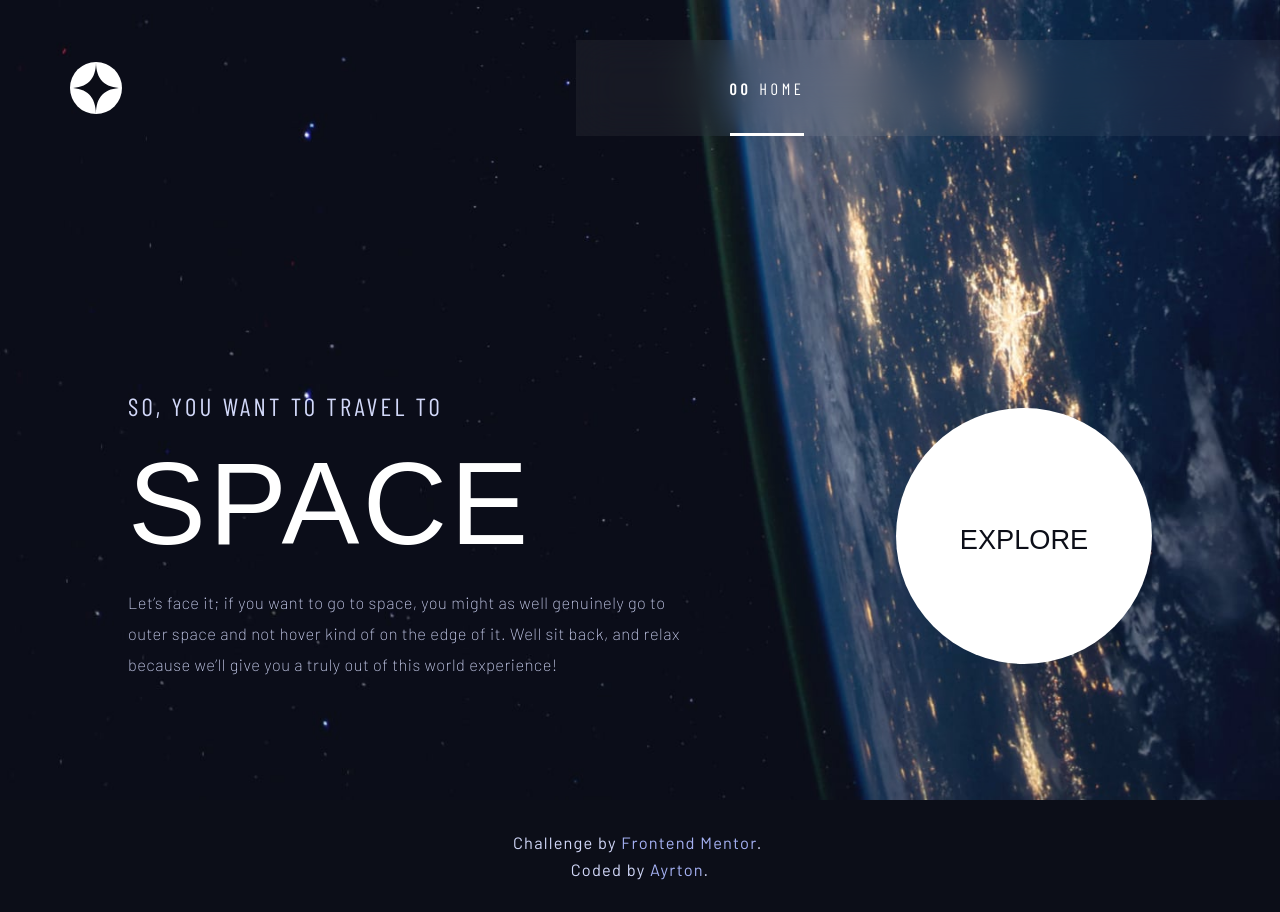
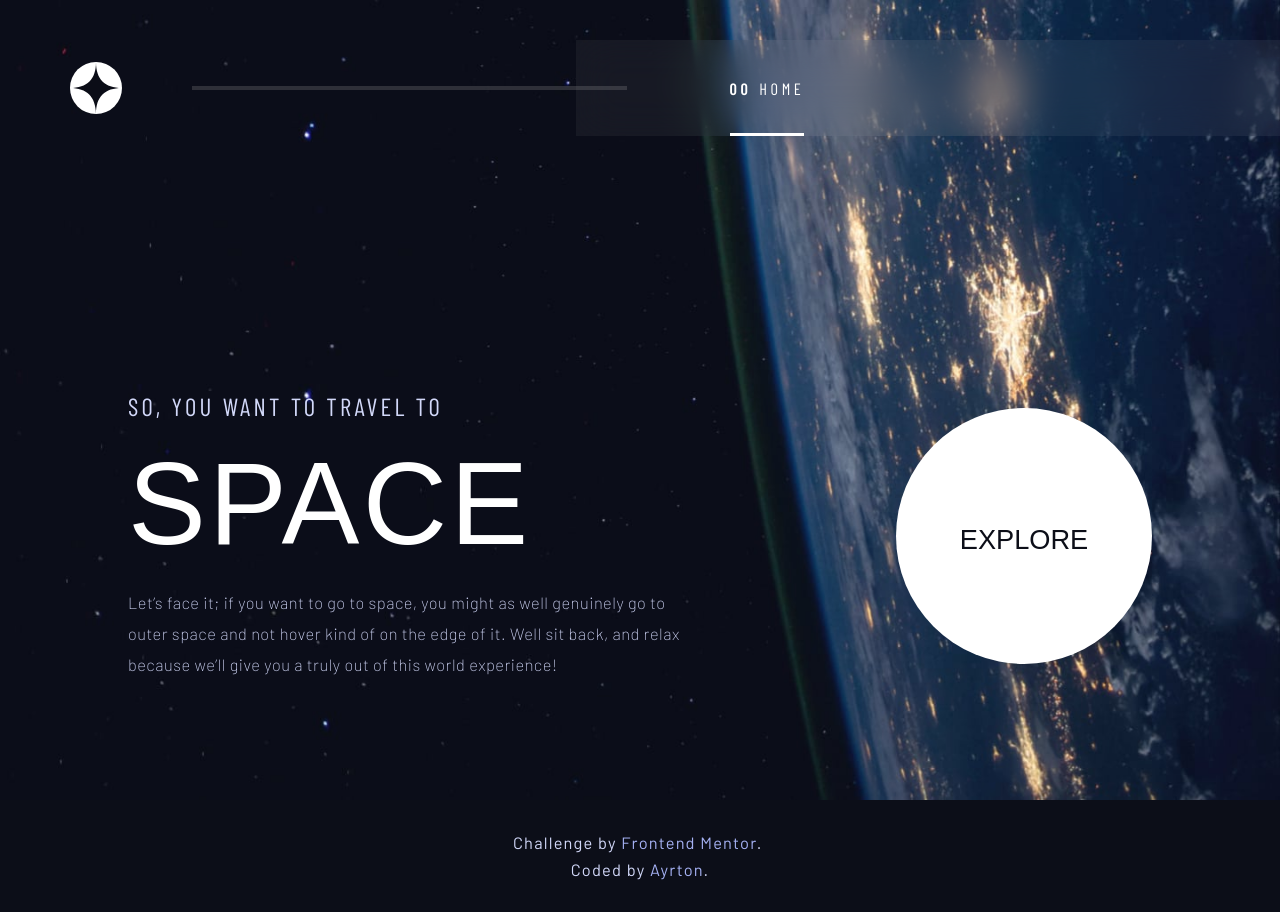
Before and after one commit to ayrtton/space-tourism-website, a React (Vite) app: page / in a window 1280 px wide. Built offline with nearby package versions, Linux system fonts and the light colour scheme; a web font is replaced by a local one.

Commit message:
Design the tablets menu

```diff
--- a/src/AppRoutes.jsx
+++ b/src/AppRoutes.jsx
@@ -1,5 +1,5 @@
 import { BrowserRouter as Router, Routes, Route } from "react-router-dom";
-import Menu from "./components/Menu";
+import Navbar from "./components/Navbar";
 import Home from "./pages/Home";
 import Footer from "./components/Footer";
 
@@ -7,7 +7,7 @@ function AppRoutes() {
 
     return (
         <Router>
-            <Menu />
+            <Navbar />
             <Routes>
                 <Route path="/" element={<Home />}></Route>
             </Routes>
--- a/src/assets/css/main.css
+++ b/src/assets/css/main.css
@@ -101,7 +101,8 @@
     font-weight: 100;
   }
   .home .hero__button {
-    width: 27vh;
+    width: 24vh;
+    font-size: calc(2.5vh + 0.3rem);
   }
 }
 @media (max-width: 700px) {
@@ -159,6 +160,14 @@
 .nav .logo__image {
   height: 55%;
 }
+.nav .line {
+  position: absolute;
+  width: 34%;
+  left: 15%;
+  z-index: 1;
+  border: 0.25vh solid hsl(0, 0%, 59%);
+  opacity: 0.25;
+}
 .nav .menu {
   display: flex;
   height: 100%;
@@ -200,6 +209,24 @@
 
 @media (max-width: 900px) and (orientation: portrait) {
   .nav {
+    height: 9.5vh;
+    top: 0;
+  }
+  .nav .logo {
+    width: 20%;
+  }
+  .nav .line {
+    display: none;
+  }
+  .nav .menu {
+    width: 80%;
+  }
+  .nav .menu .active .menu__item-number {
+    display: none;
+  }
+}
+@media (max-width: 700px) {
+  .nav {
     display: none;
   }
 }
--- a/src/assets/sass/_config.scss
+++ b/src/assets/sass/_config.scss
@@ -6,6 +6,7 @@ $light_blue: hsl(231, 77%, 90%);
 $blue: hsl(231, 77%, 80%);
 $very_dark_navy: hsl(230, 35%, 7%);
 $transparent_very_dark_navy: hsla(230, 35%, 7%, 70%);
+$gray: hsl(0, 0%, 59%);
 $white: hsl(0, 0%, 100%);
 
 * {
--- a/src/assets/sass/components/_nav.scss
+++ b/src/assets/sass/components/_nav.scss
@@ -9,6 +9,15 @@
         &__image {
             height: 55%;
         }
+    }
+
+    .line {
+        position: absolute;
+        width: 34%;
+        left: 15%;
+        z-index: 1;
+        border: .25vh solid $gray;
+        opacity: .25;
     }
 
     .menu {
@@ -46,6 +55,29 @@
 
 @media (max-width: 900px) and (orientation: portrait) {
     .nav {
+        height: 9.5vh;
+        top: 0;
+
+        .logo {
+            width: 20%;
+        }
+
+        .line {
+            display: none;
+        }
+
+        .menu {
+            width: 80%;
+
+            .active .menu__item-number {
+                display: none;
+            }
+        }
+    }
+}
+
+@media (max-width: 700px) {
+    .nav {
         display: none;
     }
 }
--- a/src/assets/sass/pages/_home.scss
+++ b/src/assets/sass/pages/_home.scss
@@ -84,7 +84,8 @@
             }
 
             &__button {
-                width: 27vh;
+                width: 24vh;
+                font-size: calc(2.5vh + .3rem);
             }
         }
     }
--- a/src/components/Menu.jsx
+++ b/src/components/Navbar.jsx
@@ -1,12 +1,13 @@
 import { NavLink } from 'react-router-dom';
 import logo from '../assets/images/shared/logo.svg';
 
-function Menu() {
+function Navbar() {
     return (
         <nav className="nav">
             <div className="logo">
                 <img className="logo__image" src={logo} alt="" />
             </div>
+            <hr className="line" />
             <ul className="menu">
                 <li className="menu__item">
                     <NavLink className="menu__item-link" to="/" activeClassName="active">
@@ -19,4 +20,4 @@ function Menu() {
     );
 }
 
-export default Menu;
+export default Navbar;
```
Also changed, not shown: 1 other file (tests, documents, lock files or other folders).
